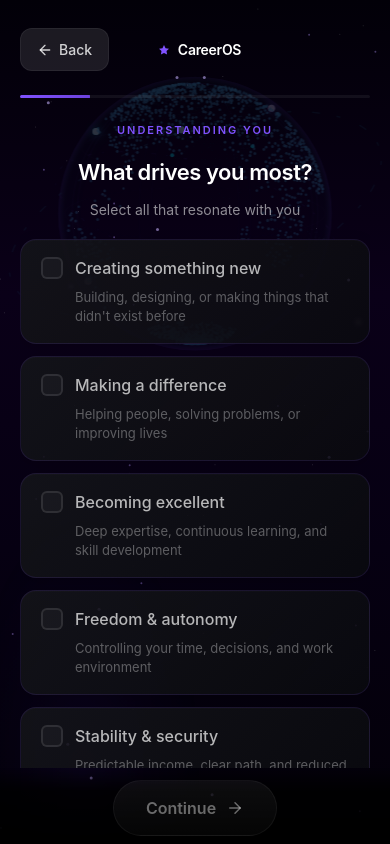
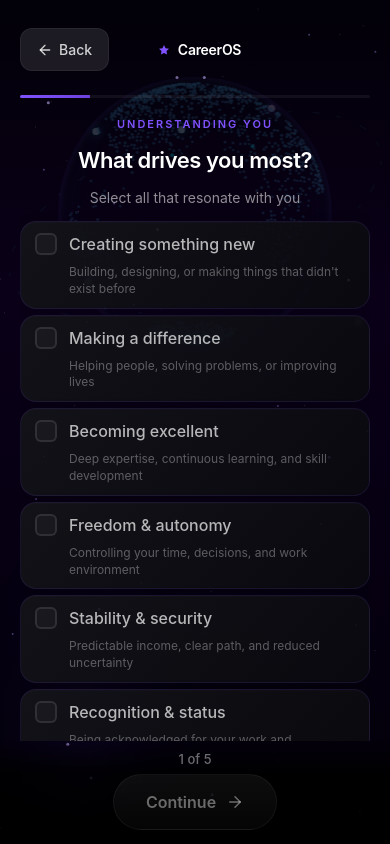
Before and after one commit to Nik275/careeros-v2, a Next.js app: page /assessment in a window 390 px wide. Both pictures are taken after a click on the button "Begin Assessment". Built offline with nearby package versions, Linux system fonts and the light colour scheme.

Commit message:
fix(staging): keep mobile assessment continue CTA visible

```diff
--- a/src/app/assessment/page.tsx
+++ b/src/app/assessment/page.tsx
@@ -113,7 +113,8 @@ export default function AssessmentPage() {
           position: 'relative',
           zIndex: 1,
           width: '100%',
-          height: '100vh',
+          height: '100dvh',
+          minHeight: '100svh',
           overflow: 'hidden',
         }}
       >
--- a/src/components/assessment/PsychologyQuestions.tsx
+++ b/src/components/assessment/PsychologyQuestions.tsx
@@ -177,7 +177,10 @@ export function PsychologyQuestions({
         flex: 1,
         display: 'flex',
         flexDirection: 'column',
-        padding: '20px',
+        height: '100%',
+        minHeight: 0,
+        padding: '20px 20px 0',
+        boxSizing: 'border-box',
         overflow: 'hidden',
       }}
     >
@@ -192,6 +195,7 @@ export function PsychologyQuestions({
           justifyContent: 'space-between',
           marginBottom: '24px',
           paddingTop: '8px',
+          flexShrink: 0,
         }}
       >
         <motion.button
@@ -263,7 +267,8 @@ export function PsychologyQuestions({
           justifyContent: 'flex-start',
           overflowY: 'auto',
           minHeight: 0,
-          padding: '0 0 calc(24px + env(safe-area-inset-bottom, 0px)) 0',
+          padding: '0 0 calc(20px + env(safe-area-inset-bottom, 0px)) 0',
+          scrollPaddingBottom: 'calc(96px + env(safe-area-inset-bottom, 0px))',
         }}
       >
         <AnimatePresence mode="wait" custom={direction}>
@@ -304,16 +309,30 @@ export function PsychologyQuestions({
         transition={{ duration: duration.normal, delay: 0.3, ease: ease.luxury }}
         style={{
           position: 'relative',
-          bottom: 0,
-          margin: '0 -20px -20px',
-          padding: '12px 20px calc(8px + env(safe-area-inset-bottom, 0px))',
+          margin: '0 -20px',
+          padding: '12px 20px calc(14px + env(safe-area-inset-bottom, 0px))',
           background: 'linear-gradient(to top, rgba(0,0,0,0.98) 0%, rgba(0,0,0,0.8) 70%, transparent 100%)',
           display: 'flex',
+          flexDirection: 'column',
+          alignItems: 'center',
           justifyContent: 'center',
+          gap: '8px',
           flexShrink: 0,
           zIndex: 10,
+          pointerEvents: 'none',
         }}
       >
+        <span
+          style={{
+            fontFamily: 'Inter, system-ui, sans-serif',
+            fontSize: '13px',
+            fontWeight: 450,
+            color: 'rgba(255, 255, 255, 0.42)',
+            lineHeight: 1,
+          }}
+        >
+          {currentQuestionIndex + 1} of {questions.length}
+        </span>
         <motion.button
           onClick={handleNext}
           disabled={!hasSelection}
@@ -340,6 +359,7 @@ export function PsychologyQuestions({
               ? '0 12px 32px rgba(128,82,255,0.3), 0 4px 12px rgba(0,0,0,0.2)'
               : 'none',
             transition: 'all 0.3s ease',
+            pointerEvents: 'auto',
           }}
         >
           {currentQuestionIndex === questions.length - 1 ? 'See Your Results' : 'Continue'}
--- a/src/components/assessment/QuestionCard.tsx
+++ b/src/components/assessment/QuestionCard.tsx
@@ -58,7 +58,8 @@ export function QuestionCard({
         maxWidth: '720px',
         display: 'flex',
         flexDirection: 'column',
-        gap: '18px',
+        gap: '12px',
+        paddingBottom: 'calc(96px + env(safe-area-inset-bottom, 0px))',
       }}
     >
       {/* Progress Bar */}
@@ -146,7 +147,7 @@ export function QuestionCard({
         style={{
           display: 'flex',
           flexDirection: 'column',
-          gap: '12px',
+          gap: '6px',
           width: '100%',
         }}
       >
@@ -178,7 +179,7 @@ export function QuestionCard({
                 flexDirection: 'column',
                 alignItems: 'flex-start',
                 gap: '4px',
-                padding: '16px 20px',
+                padding: '10px 14px',
                 borderRadius: '16px',
                 background: isSelected
                   ? 'linear-gradient(135deg, rgba(128, 82, 255, 0.2) 0%, rgba(100, 50, 200, 0.15) 100%)'
@@ -193,6 +194,7 @@ export function QuestionCard({
                 textAlign: 'left',
                 width: '100%',
                 transition: 'all 0.25s ease',
+                scrollMarginBottom: 'calc(112px + env(safe-area-inset-bottom, 0px))',
               }}
             >
               <div
@@ -270,9 +272,9 @@ export function QuestionCard({
                   }}
                   style={{
                     fontFamily: 'Inter, system-ui, sans-serif',
-                    fontSize: '13px',
+                    fontSize: '12px',
                     fontWeight: 400,
-                    lineHeight: '1.5',
+                    lineHeight: '1.4',
                     color: isSelected ? 'rgba(255, 255, 255, 0.6)' : 'rgba(255, 255, 255, 0.55)',
                     margin: '0 0 0 34px',
                     paddingTop: '4px',
@@ -287,27 +289,6 @@ export function QuestionCard({
         })}
       </div>
 
-      {/* Question Counter */}
-      <motion.div
-        initial={{ opacity: 0 }}
-        animate={{ opacity: 1 }}
-        transition={{ duration: duration.normal, delay: 0.4 }}
-        style={{
-          textAlign: 'center',
-          marginTop: '8px',
-        }}
-      >
-        <span
-          style={{
-            fontFamily: 'Inter, system-ui, sans-serif',
-            fontSize: '13px',
-            fontWeight: 450,
-            color: 'rgba(255, 255, 255, 0.4)',
-          }}
-        >
-          {questionNumber} of {totalQuestions}
-        </span>
-      </motion.div>
     </motion.div>
   );
 }
```
Also changed, not shown: 1 other file (tests, documents, lock files or other folders).
